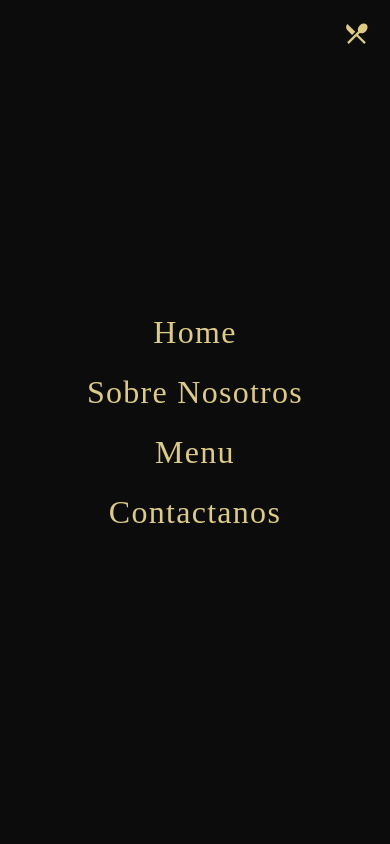
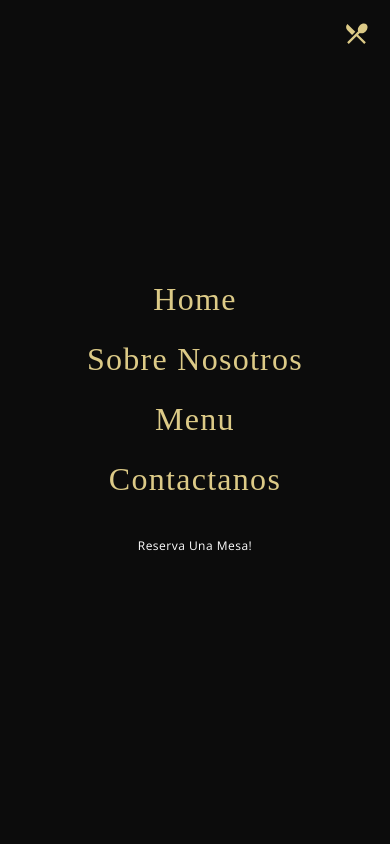
Before and after one commit to madelacerda/proyecto-4-udd, a React (Create React App) app: page / in a window 390 px wide. Both pictures are taken after a click on the icon 360 px from the left and 46 px from the top of the page. Shown: the top 844 px of the page. Built offline with nearby package versions, Linux system fonts and the light colour scheme; the HTML template or start-up script is replaced by a standard one; a web font is replaced by a local one.

Commit message:
fix barra navegacion en mobile

```diff
--- a/src/components/Navbar/Navbar.jsx
+++ b/src/components/Navbar/Navbar.jsx
@@ -64,6 +64,11 @@ const Navbar = () => {
                 <li className="p__opensans">
                   <a href="#contact">Contactanos</a>
                 </li>
+                <li className="p__opensans">
+                  <a href="reserva" className="p__opensans">
+                    <Link to="/reserva">Reserva una mesa!</Link>
+                  </a>
+                </li>
               </ul>
             </div>
           )}
```
